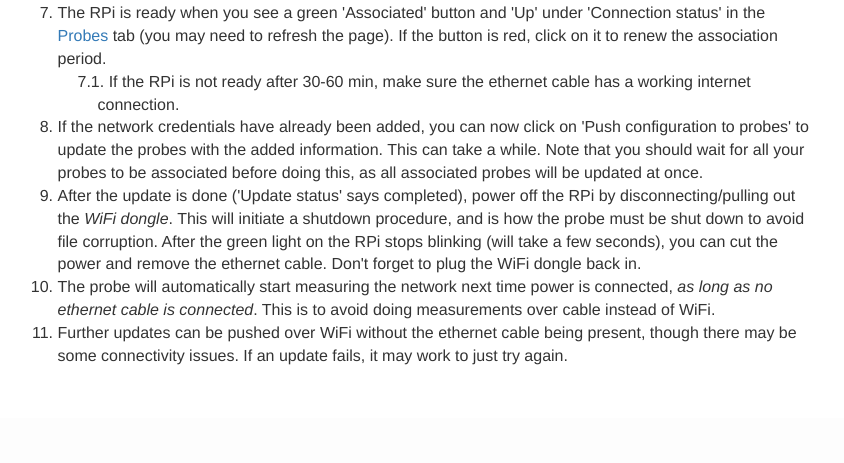
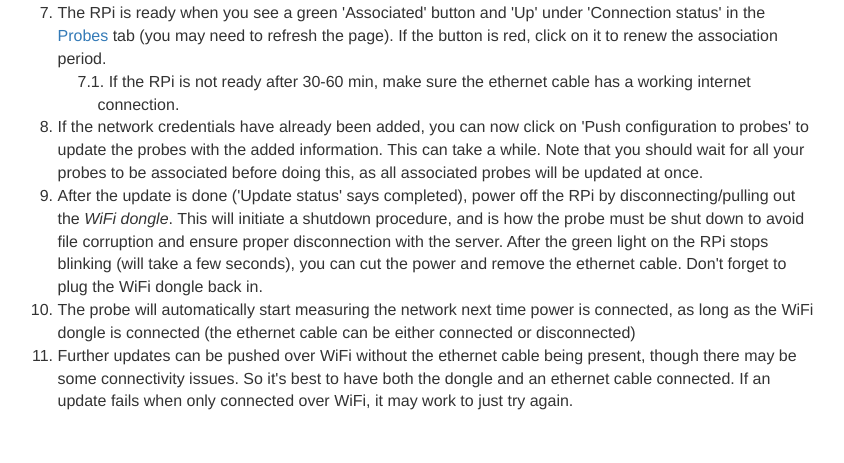
Before and after one commit to Uninett/probe-website, a Flask app: page /instructions in a window 1280 px wide. Shown: the part 915-1378 px from the top of the page, without its empty margins (234-1078 px from the left). Before the commit the page ends 1280 px from the top, so only its background shows below. Run offline with Flask 2, Linux system fonts and the light colour scheme; a user stored in the database is signed in; some libraries are stand-ins or nearby versions.

Commit message:
Update instructions regarding ethernet cable

```diff
--- a/probe_website/templates/instructions.html
+++ b/probe_website/templates/instructions.html
@@ -44,9 +44,9 @@ This page contains instructions on how to set up probes.
       </ol>
     </li>
     <li>If the network credentials have already been added, you can now click on 'Push configuration to probes' to update the probes with the added information. This can take a while. Note that you should wait for all your probes to be associated before doing this, as all associated probes will be updated at once.</li>
-    <li>After the update is done ('Update status' says completed), power off the RPi by disconnecting/pulling out the <em>WiFi dongle</em>. This will initiate a shutdown procedure, and is how the probe must be shut down to avoid file corruption. After the green light on the RPi stops blinking (will take a few seconds), you can cut the power and remove the ethernet cable. Don't forget to plug the WiFi dongle back in.</li>
-    <li>The probe will automatically start measuring the network next time power is connected, <em>as long as no ethernet cable is connected</em>. This is to avoid doing measurements over cable instead of WiFi.</li>
-    <li>Further updates can be pushed over WiFi without the ethernet cable being present, though there may be some connectivity issues. If an update fails, it may work to just try again.</li>
+    <li>After the update is done ('Update status' says completed), power off the RPi by disconnecting/pulling out the <em>WiFi dongle</em>. This will initiate a shutdown procedure, and is how the probe must be shut down to avoid file corruption and ensure proper disconnection with the server. After the green light on the RPi stops blinking (will take a few seconds), you can cut the power and remove the ethernet cable. Don't forget to plug the WiFi dongle back in.</li>
+    <li>The probe will automatically start measuring the network next time power is connected, as long as the WiFi dongle is connected (the ethernet cable can be either connected or disconnected)</li>
+    <li>Further updates can be pushed over WiFi without the ethernet cable being present, though there may be some connectivity issues. So it's best to have both the dongle and an ethernet cable connected. If an update fails when only connected over WiFi, it may work to just try again.</li>
   </ol>
 </div>
 {% endblock %}
```
